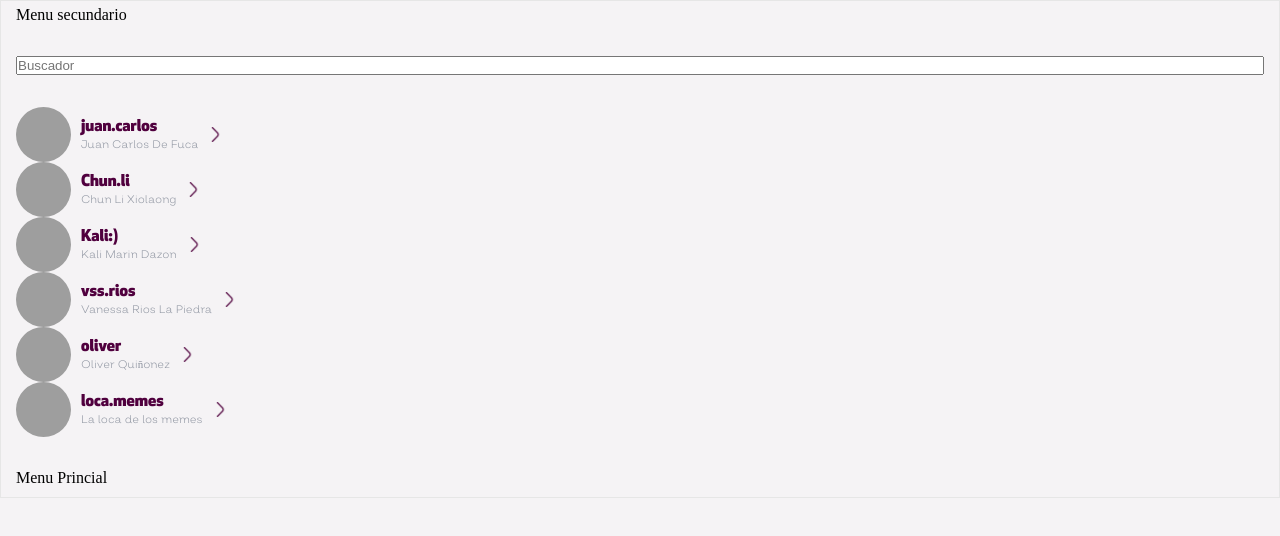
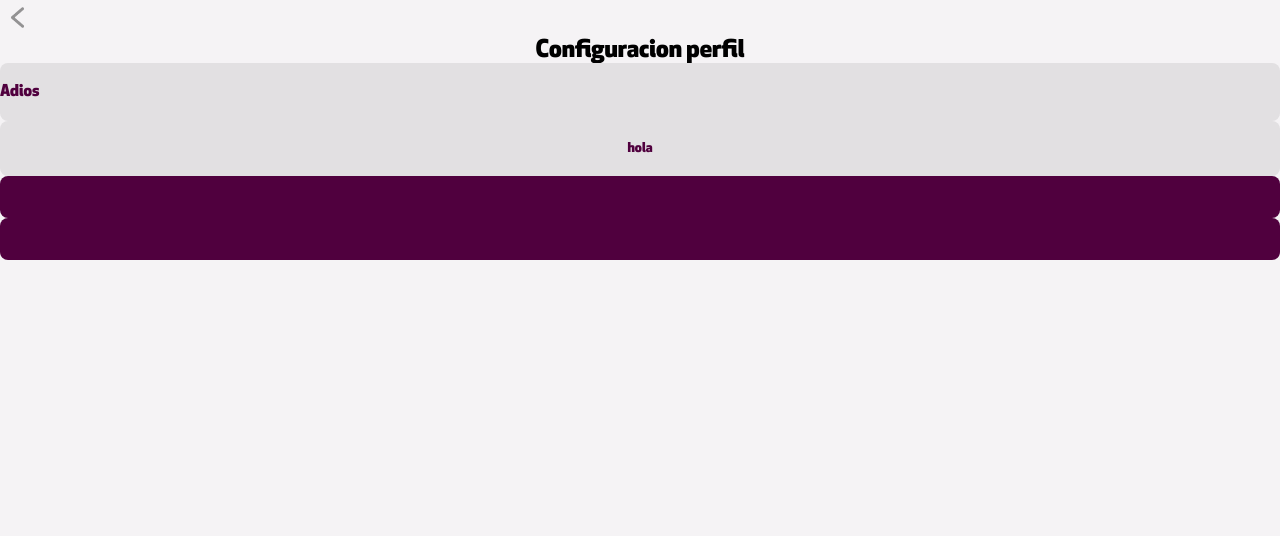
Before and after one commit to MiguelAnchico/Shotgram, a React (Vite) app: page /milton in a window 1280 px wide. Shown: the top 536 px of the page. Built offline with nearby package versions, Linux system fonts and the light colour scheme; grey boxes are pictures that could not be loaded.

Commit message:
avance en configuraciones

```diff
--- a/src/Devs/Milton/Testpagemilton.jsx
+++ b/src/Devs/Milton/Testpagemilton.jsx
@@ -1,9 +1,10 @@
 import { CardPost } from "../../Components/CardPost/CardPost";
 import { Buscador } from "../../Pages/Buscador/Buscador";
+import { ConfiguracionMenu } from "../../Pages/Configuraciones/ConfiguracionMenu/ConfiguracionMenu";
 export const Testpagemilton = () => {
 	return (
 		<div>
-			<Buscador />
+			<ConfiguracionMenu />
 		</div>
 	);
 };
--- /dev/null
+++ b/src/Pages/Configuraciones/ConfiguracionMenu/ConfiguracionMenu.css
@@ -0,0 +1,13 @@
+.back-icon img{
+    opacity: 0.4;
+    height: 35px;
+}
+
+.ConfiguracionMenu{
+    display: flex;
+    flex-direction: column;
+    align-items: center;
+}
+.ConfiguracionMenu-title{
+    font-family: apex;
+}
--- /dev/null
+++ b/src/Pages/Configuraciones/ConfiguracionMenu/ConfiguracionMenu.jsx
@@ -0,0 +1,19 @@
+import React from 'react';
+import './ConfiguracionMenu.css';
+
+export const ConfiguracionMenu = () => {
+	return (
+		<>
+			<div className='back-icon'>
+				<img src='src/assets/images/back-arrow-icon.png' alt='' />
+			</div>
+			<div className='ConfiguracionMenu'>
+				<h2 className='ConfiguracionMenu-title'>Configuracion perfil</h2>
+				<div className='input-button'>Adios</div>
+				<button className='input-button'>hola</button>
+				<button></button>
+				<button></button>
+			</div>
+		</>
+	);
+};
--- a/src/index.css
+++ b/src/index.css
@@ -83,3 +83,17 @@ button {
   color: white;
   cursor: pointer;
 }
+
+.input-button {
+    width: 100%;
+    padding: 21px 0px;
+
+    border: none;
+    border-radius: 8px;
+
+    background-color: #E2E0E2;
+    color: #50003E;
+    cursor: pointer;
+
+    font-family: apex;;
+  }
```
Also changed, not shown: src/Pages/Configuraciones/Configuraciones.jsx (line endings or trailing spaces), src/assets/images/back-arrow-icon.png (added).
